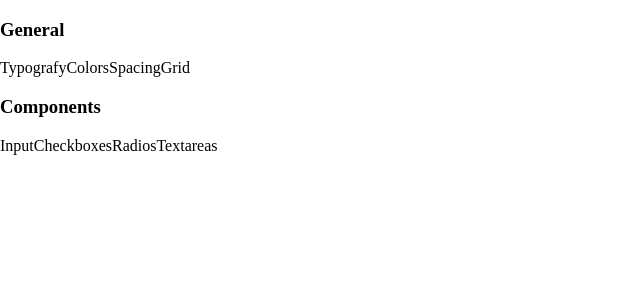
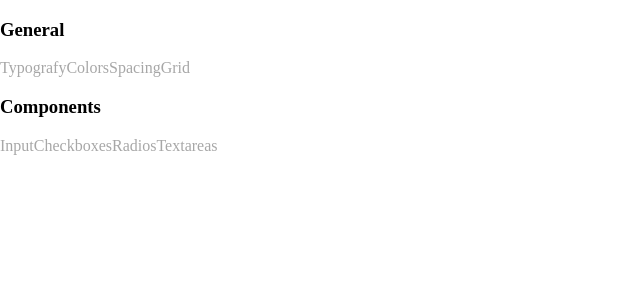
Before and after one commit to Nimbo1999/nimbo-components, a React app: page / in a window 1280 px wide. Shown: the top 300 px of the page, without its empty margins (0-640 px from the left). Built offline with nearby package versions, Linux system fonts and the light colour scheme.

Commit message:
Adiciona um componente para testar a integração com o npm

```diff
--- a/src/App.tsx
+++ b/src/App.tsx
@@ -1,22 +1,23 @@
 import { FC } from 'react';
+import { Text } from './components/typografy';
 
 const App: FC = () => <div className="app-container">
     <nav>
         <div>
             <h3>General</h3>
 
-            <span>Typografy</span>
-            <span>Colors</span>
-            <span>Spacing</span>
-            <span>Grid</span>
+            <Text>Typografy</Text>
+            <Text>Colors</Text>
+            <Text>Spacing</Text>
+            <Text>Grid</Text>
         </div>
 
         <div>
             <h3>Components</h3>
-            <span>Input</span>
-            <span>Checkboxes</span>
-            <span>Radios</span>
-            <span>Textareas</span>
+            <Text>Input</Text>
+            <Text>Checkboxes</Text>
+            <Text>Radios</Text>
+            <Text>Textareas</Text>
         </div>
     </nav>
 </div>;
--- /dev/null
+++ b/src/assets/css/components/typografy.less
@@ -0,0 +1,3 @@
+.nimbo-text-container {
+    color: #A7A7A7;
+}
--- a/src/assets/css/main.less
+++ b/src/assets/css/main.less
@@ -4,3 +4,4 @@
 
 // Components
 @import './components/app.less';
+@import './components/typografy.less';
--- /dev/null
+++ b/src/components/typografy.tsx
@@ -0,0 +1,11 @@
+import { FC, HTMLProps } from 'react';
+
+export const Text: FC<HTMLProps<HTMLSpanElement>> = ({ children, className, ...spanProps }) => {
+    const classes = ['nimbo-text-container'];
+
+    if (className) classes.push(className);
+
+    return <span {...spanProps} className={ classes.join(' ') }>
+        {children}
+    </span>
+}
--- a/src/index.tsx
+++ b/src/index.tsx
@@ -1,6 +1,8 @@
 import { StrictMode } from 'react';
 import ReactDom from 'react-dom';
 import App from './App';
+
+import { Text } from './components/typografy';
 
 import './assets/css/main.less';
 
@@ -12,3 +14,5 @@ if (process.env.NODE_ENV === 'development') {
         document.getElementById('root')
     );
 }
+
+export { Text }
```
Also changed, not shown: 1 other file (tests, documents, lock files or other folders).
